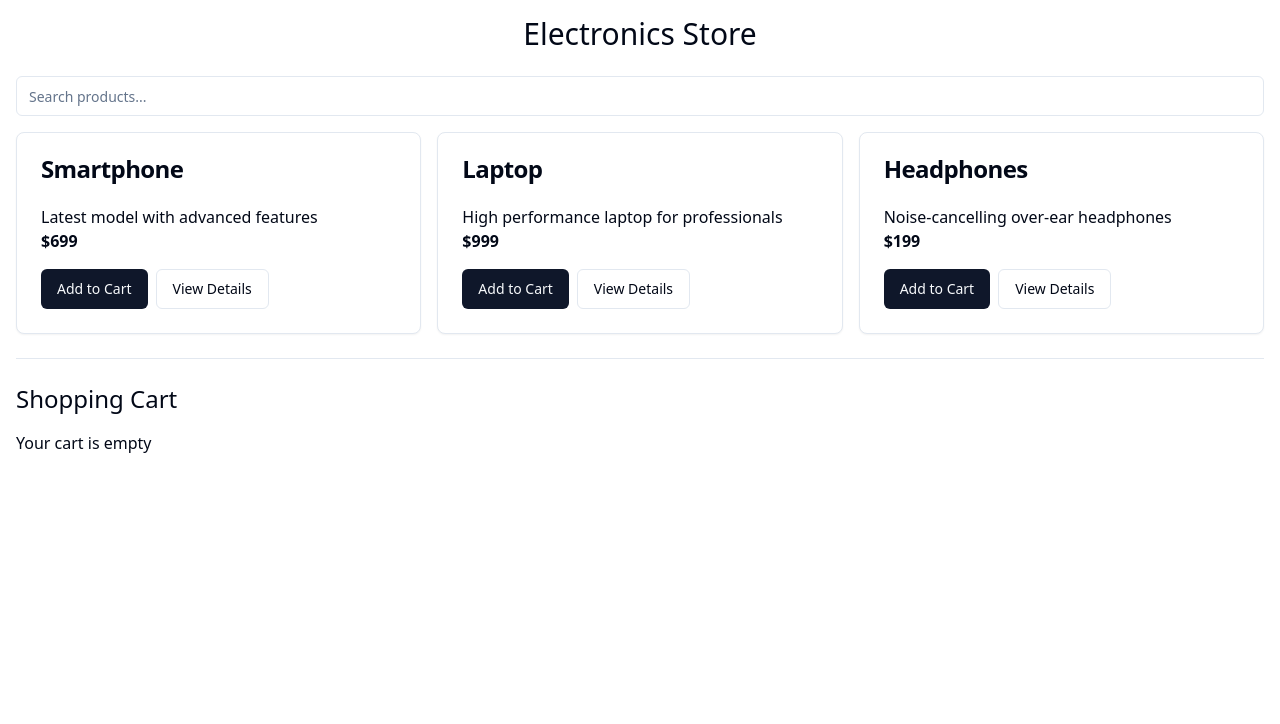
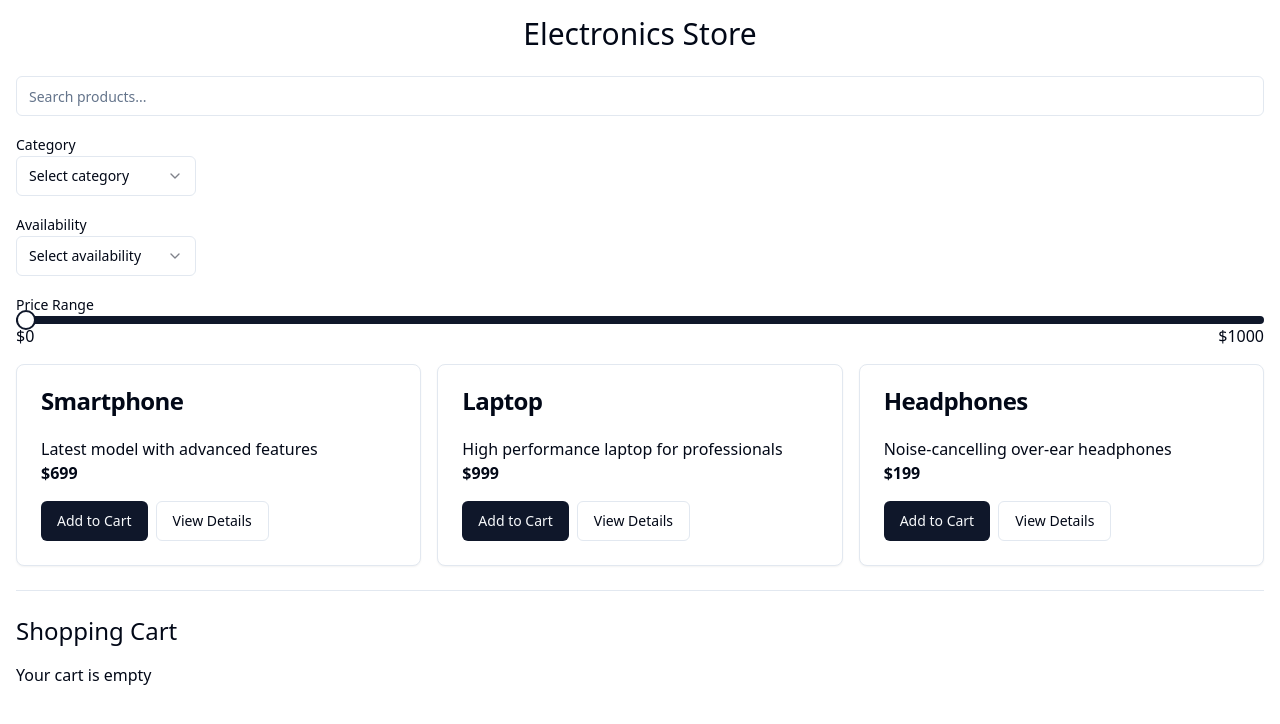
Before and after one commit to GPT-Engineer-App-Dev/electronica-outlet, a React (Vite) app: page / in a window 1280 px wide. Shown: the top 724 px of the page. Built offline with nearby package versions, Linux system fonts and the light colour scheme.

Commit message:
Added product filtering functionality to the e-commerce website. Users can now filter products based on price range, category, and availability.

```diff
--- a/src/pages/Index.jsx
+++ b/src/pages/Index.jsx
@@ -5,11 +5,13 @@ import { Dialog, DialogContent, DialogHeader, DialogTitle, DialogTrigger } from
 import { Input } from "@/components/ui/input";
 import { Label } from "@/components/ui/label";
 import { Separator } from "@/components/ui/separator";
+import { Select, SelectContent, SelectItem, SelectTrigger, SelectValue } from "@/components/ui/select";
+import { Slider } from "@/components/ui/slider";
 
 const sampleProducts = [
-  { id: 1, name: "Smartphone", price: 699, description: "Latest model with advanced features" },
-  { id: 2, name: "Laptop", price: 999, description: "High performance laptop for professionals" },
-  { id: 3, name: "Headphones", price: 199, description: "Noise-cancelling over-ear headphones" },
+  { id: 1, name: "Smartphone", price: 699, description: "Latest model with advanced features", category: "Electronics", available: true },
+  { id: 2, name: "Laptop", price: 999, description: "High performance laptop for professionals", category: "Electronics", available: false },
+  { id: 3, name: "Headphones", price: 199, description: "Noise-cancelling over-ear headphones", category: "Accessories", available: true },
 ];
 
 const Index = () => {
@@ -17,6 +19,9 @@ const Index = () => {
   const [searchQuery, setSearchQuery] = useState("");
   const [filteredProducts, setFilteredProducts] = useState(sampleProducts);
   const [selectedProduct, setSelectedProduct] = useState(null);
+  const [categoryFilter, setCategoryFilter] = useState("");
+  const [availabilityFilter, setAvailabilityFilter] = useState("");
+  const [priceRange, setPriceRange] = useState([0, 1000]);
 
   const addToCart = (product) => {
     setCart([...cart, product]);
@@ -28,11 +33,17 @@ const Index = () => {
 
   useEffect(() => {
     setFilteredProducts(
-      sampleProducts.filter((product) =>
-        product.name.toLowerCase().includes(searchQuery.toLowerCase())
-      )
+      sampleProducts.filter((product) => {
+        return (
+          product.name.toLowerCase().includes(searchQuery.toLowerCase()) &&
+          (categoryFilter ? product.category === categoryFilter : true) &&
+          (availabilityFilter ? product.available === (availabilityFilter === "available") : true) &&
+          product.price >= priceRange[0] &&
+          product.price <= priceRange[1]
+        );
+      })
     );
-  }, [searchQuery]);
+  }, [searchQuery, categoryFilter, availabilityFilter, priceRange]);
 
   return (
     <div className="container mx-auto p-4">
@@ -44,6 +55,45 @@ const Index = () => {
           value={searchQuery}
           onChange={(e) => setSearchQuery(e.target.value)}
         />
+      </div>
+      <div className="mb-4">
+        <Label htmlFor="category">Category</Label>
+        <Select onValueChange={setCategoryFilter}>
+          <SelectTrigger className="w-[180px]">
+            <SelectValue placeholder="Select category" />
+          </SelectTrigger>
+          <SelectContent>
+            <SelectItem value="">All</SelectItem>
+            <SelectItem value="Electronics">Electronics</SelectItem>
+            <SelectItem value="Accessories">Accessories</SelectItem>
+          </SelectContent>
+        </Select>
+      </div>
+      <div className="mb-4">
+        <Label htmlFor="availability">Availability</Label>
+        <Select onValueChange={setAvailabilityFilter}>
+          <SelectTrigger className="w-[180px]">
+            <SelectValue placeholder="Select availability" />
+          </SelectTrigger>
+          <SelectContent>
+            <SelectItem value="">All</SelectItem>
+            <SelectItem value="available">Available</SelectItem>
+            <SelectItem value="unavailable">Unavailable</SelectItem>
+          </SelectContent>
+        </Select>
+      </div>
+      <div className="mb-4">
+        <Label htmlFor="price">Price Range</Label>
+        <Slider
+          value={priceRange}
+          onValueChange={setPriceRange}
+          max={1000}
+          step={10}
+        />
+        <div className="flex justify-between">
+          <span>${priceRange[0]}</span>
+          <span>${priceRange[1]}</span>
+        </div>
       </div>
       <div className="grid grid-cols-1 md:grid-cols-3 gap-4">
         {filteredProducts.map((product) => (
```
